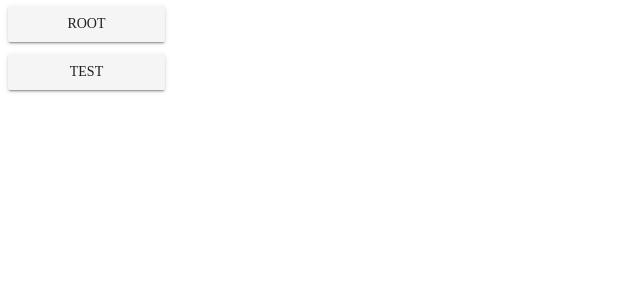
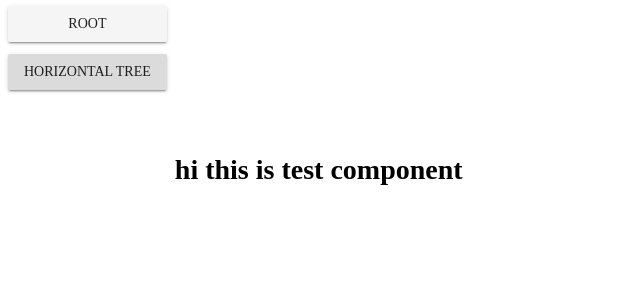
Before and after one commit to ssthouse/d3-practice, a Vue app: page /#/horizontalTree in a window 1280 px wide. Shown: the top 300 px of the page, without its empty margins (0-640 px from the left). Built offline with nearby package versions, Linux system fonts and the light colour scheme.

Commit message:
Add HorizontalTree menu.

```diff
--- a/src/App.vue
+++ b/src/App.vue
@@ -2,7 +2,7 @@
   <div id="app">
     <div class="menu">
       <v-btn to="root">Root</v-btn>
-      <v-btn to="test">Test</v-btn>
+      <v-btn to="horizontalTree">Horizontal Tree</v-btn>
     </div>
     <div class="router-view">
       <router-view/>
--- /dev/null
+++ b/src/components/HorizontalTree.vue
@@ -0,0 +1,29 @@
+<template>
+<div>
+  <svg id="horizontalTreeSvg"></svg>
+  <h1>hi this is test component</h1>
+</div>
+</template>
+
+<script>
+export default {
+  name: 'HorizontalTree',
+  data () {
+    return {
+      g: null
+    }
+  },
+  methods: {
+
+  },
+  mounted () {
+    const svg = this.$d3.select('horizontalTreeSvg')
+    this.g = svg.append('g')
+      .attr('transform', 'translate(100, 100)')
+  }
+}
+</script>
+
+<!-- Add "scoped" attribute to limit CSS to this component only -->
+<style scoped>
+</style>
--- a/src/components/Test.vue
+++ /dev/null
@@ -1,21 +0,0 @@
-<template>
-<div>
-  <svg id="testSvg"></svg>
-  <h1>hi this is test component</h1>
-</div>
-</template>
-
-<script>
-export default {
-  name: 'Test',
-  data () {
-    return {}
-  },
-  mounted () {
-  }
-}
-</script>
-
-<!-- Add "scoped" attribute to limit CSS to this component only -->
-<style scoped>
-</style>
--- a/src/router/index.js
+++ b/src/router/index.js
@@ -1,7 +1,7 @@
 import Vue from 'vue'
 import Router from 'vue-router'
 import Root from '@/components/Root'
-import Test from '@/components/Test'
+import HorizontalTree from '@/components/HorizontalTree'
 
 Vue.use(Router)
 
@@ -18,9 +18,9 @@ export default new Router({
       component: Root
     },
     {
-      path: '/test',
-      name: 'Test',
-      component: Test
+      path: '/horizontalTree',
+      name: 'horizontalTree',
+      component: HorizontalTree
     }
   ]
 })
```
